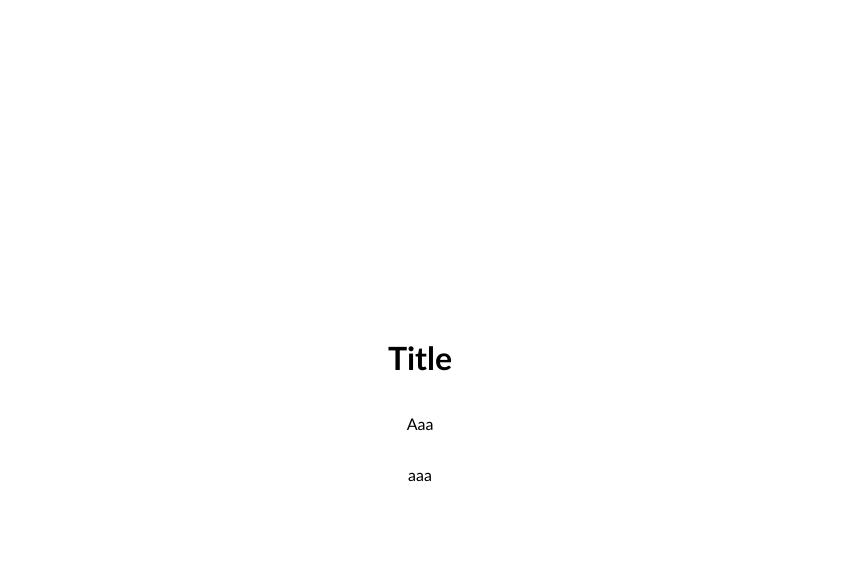
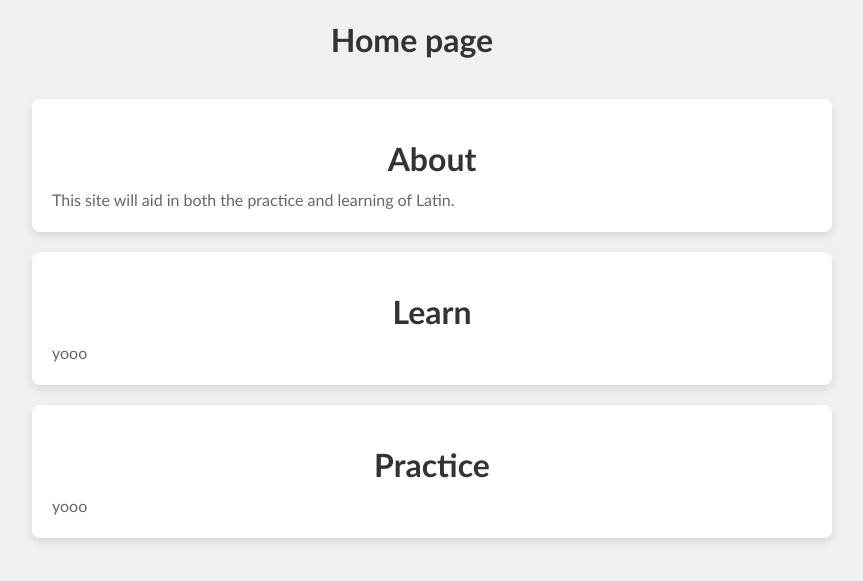
Before and after one commit to Tariselan/lingualatina, a plain HTML site: page index.html in a window 1280 px wide. Shown: the whole page, without its empty margins (228-1091 px from the left). Drawn offline with Linux system fonts and the light colour scheme.

Commit message:
practice

```diff
--- a/index.html
+++ b/index.html
@@ -7,10 +7,20 @@
     <title>Home Page</title>
   </head>
   <body>
-    <h1>Title</h1>
+    <h1>Home page</h1>
     <div class="container">
-      <p>Aaa</p>
-      <p>aaa</p>
+      <div class="main">
+        <h1>About</h1>
+        <p>This site will aid in both the practice and learning of Latin.</p>
+      </div>
+      <div class="main">
+        <h1>Learn</h1>
+        <p>yooo</p>
+      </div>
+      <div class="main">
+        <h1>Practice</h1>
+        <p>yooo</p>
+      </div>
     </div>
   </body>
 </html>
--- a/style.css
+++ b/style.css
@@ -1,21 +1,49 @@
-body {
-    font-family: 'Gill Sans', 'Gill Sans MT', Calibri, 'Trebuchet MS', sans-serif;
-    width: 100%;
-    height: 100vh;
-    display: flex;
-    flex-direction: column;
-    justify-content: center; /* Center content horizontally */
-    align-items: center; /* Center content vertically */
+/* Resetting default margin and padding for all elements */
+* {
+  margin: 0;
+  padding: 0;
+  box-sizing: border-box;
 }
 
-h1 {
-    text-align: center;
-    display: absolute !important;
-    top: -100px !important;
+/* Setting up basic styling for the body */
+body {
+  font-family: "Gill Sans", "Gill Sans MT", Calibri, "Trebuchet MS", sans-serif; /* Choosing a commonly available font */
+  background-color: #f0f0f0; /* Setting a light background color */
 }
 
+/* Styling the header */
+h1 {
+  margin-top: 20px; /* Adding some space above the heading */
+  text-align: center; /* Centering the text */
+  margin-bottom: 20px; /* Adding some space below the heading */
+  color: #333; /* Setting the color to a dark shade */
+}
+
+/* Styling the container */
 .container {
-    display: flex;
-    flex-direction: column;
-    align-items: center;
+  max-width: 800px; /* Limiting the maximum width of the container */
+  margin: 0 auto; /* Centering the container horizontally */
+  padding: 20px; /* Adding some padding */
 }
+
+/* Styling the main section */
+.main {
+  background-color: #fff; /* Setting a white background */
+  padding: 20px; /* Adding some padding */
+  border-radius: 8px; /* Adding rounded corners */
+  box-shadow: 0 4px 8px rgba(0, 0, 0, 0.1); /* Adding a subtle shadow */
+  margin-bottom: 20px; /* Adding some space below each main section */
+  width: 800px;
+}
+
+/* Styling the main heading */
+.main h1 {
+  color: #333; /* Setting the color to a dark shade */
+  margin-bottom: 10px; /* Adding some space below the heading */
+}
+
+/* Styling the paragraph */
+p {
+  color: #666; /* Setting the color to a slightly darker shade */
+  line-height: 1.5; /* Setting the line height for better readability */
+}
```
